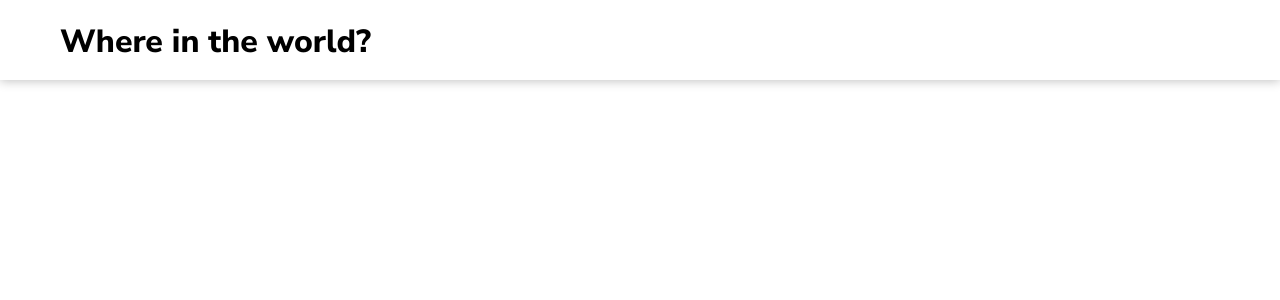
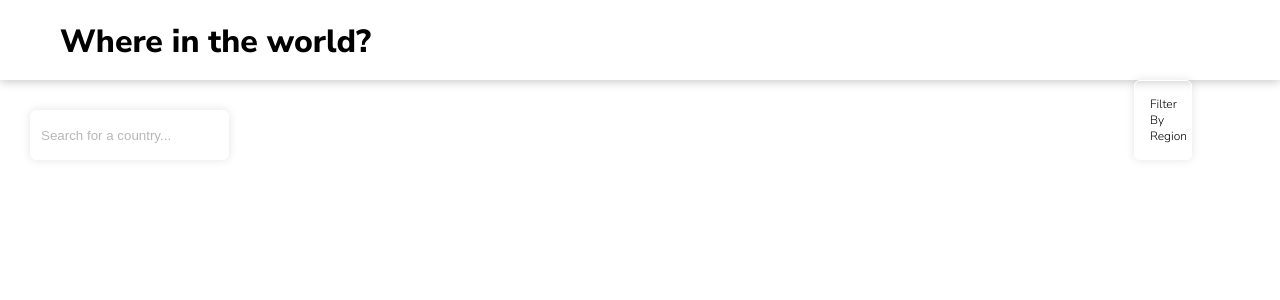
Before and after one commit to JoShobande/fem-rest-countries, a React (Create React App) app: page / in a window 1280 px wide. Shown: the top 300 px of the page. Built offline with nearby package versions, Linux system fonts and the light colour scheme.

Commit message:
wrote test for input and select element

```diff
--- a/package.json
+++ b/package.json
@@ -13,6 +13,7 @@
     "@types/styled-components": "^5.1.24",
     "react": "^17.0.2",
     "react-dom": "^17.0.2",
+    "react-router-dom": "^6.2.2",
     "react-scripts": "5.0.0",
     "styled-components": "^5.3.3",
     "typescript": "^4.6.2",
--- a/src/App.tsx
+++ b/src/App.tsx
@@ -3,13 +3,21 @@ import GlobalStyles from "./globalStyles/global";
 import Header from "./pages/components/header/header";
 import './app.css'
 import theme from './theme/theme'
+import { BrowserRouter, Route, Routes } from "react-router-dom";
+import Home from "./pages/home/home";
 
 function App() {
   return (
     <ThemeProvider theme={theme}>
       <div>
         <GlobalStyles/>
-        <Header/>
+        <BrowserRouter>
+          <Header/>
+          <Routes>
+              <Route path='/' element={<Home/>}/>
+          </Routes>
+        </BrowserRouter>
+
       </div>
     </ThemeProvider>
   );
--- /dev/null
+++ b/src/pages/generalStyles/container.styled.tsx
@@ -0,0 +1,17 @@
+import styled from "styled-components";
+
+
+export const Container = styled.div`
+    padding-left: 30px;
+    padding-right: 30px;
+`
+
+export const Flex = styled.div`
+
+
+
+    @media(min-width: ${({ theme }) => theme?.mobile}){
+        display: flex;
+        justify-content: space-between;
+    }
+`
--- /dev/null
+++ b/src/pages/home/home.styled.tsx
@@ -0,0 +1,35 @@
+import styled from "styled-components";
+
+
+
+export const StyledActions = styled.div`
+
+    input, div{
+
+        border: 1px solid white;
+        box-shadow: 0px 0px 10px rgba(0, 0, 0, 0.11);
+        border-radius: 6px;
+    }
+
+    input{
+        width: 100%;
+        height: 50px;
+        margin-bottom: 20px;
+        margin-top: 30px;
+        padding: 10px;
+        ::placeholder{
+            color: #bab7b7;
+        }
+    }
+`
+
+export const StyledSelectbox = styled.div`
+    width: 50%;
+    font-size: 12px;
+    padding: 15px;
+
+    p{
+        height: 100%;
+    }
+
+`
--- a/src/pages/home/home.tsx
+++ b/src/pages/home/home.tsx
@@ -1,9 +1,22 @@
+import { Container, Flex } from "../generalStyles/container.styled"
+import { StyledActions, StyledSelectbox } from "./home.styled";
 
 const Home = () => {
     return(
-        <div>
-            home
-        </div>
+       <Container>
+           <Flex>
+               <StyledActions>
+                    <input placeholder='Search for a country...'/>
+               </StyledActions>
+               <StyledActions>
+                   <StyledSelectbox data-testid="region-select">
+                        <p>Filter By Region</p>
+                   </StyledSelectbox>
+               </StyledActions>
+
+           </Flex>
+
+       </Container>
     )
 }
 
```
Also changed, not shown: 2 other files (tests, documents, lock files or other folders).
